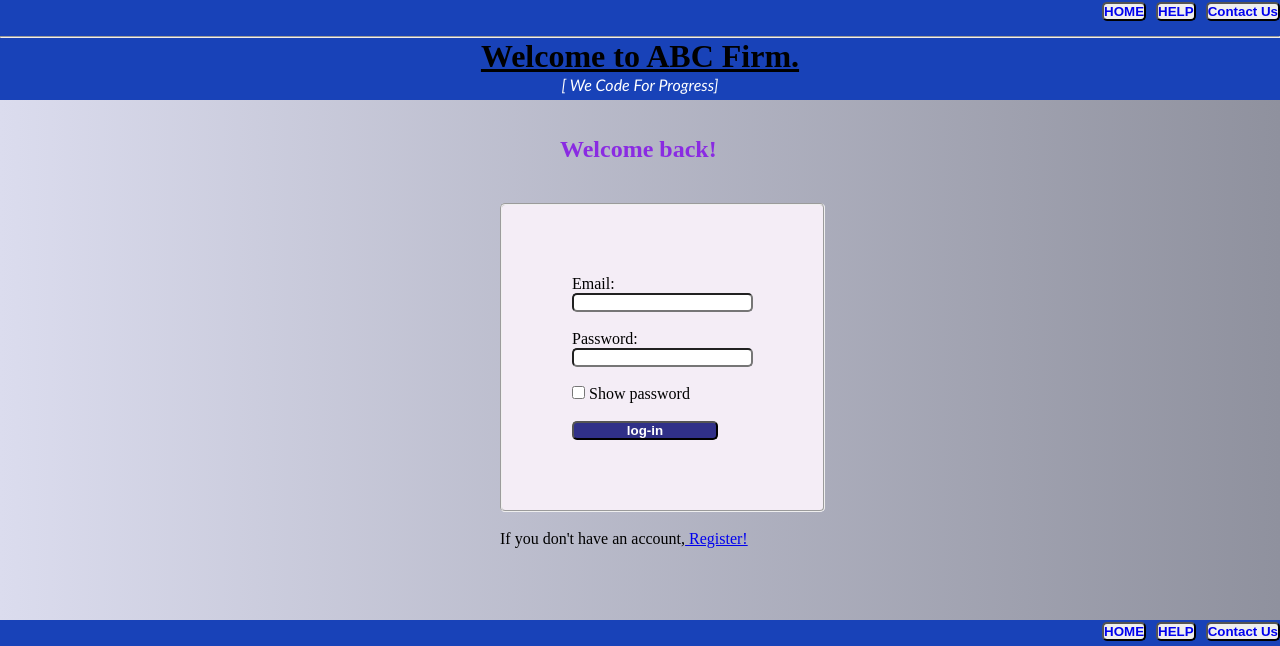
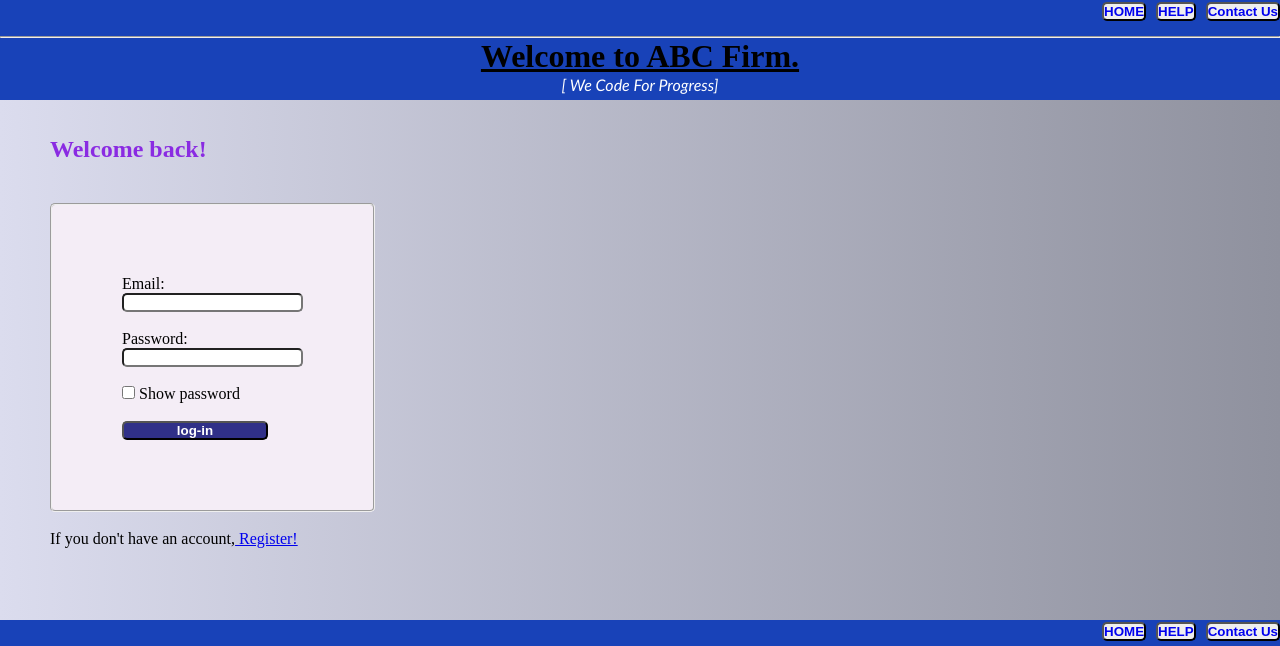
Before and after one commit to kibibi5/abc-firm-site, a plain HTML site: page login.html in a window 1280 px wide. Shown: the top 646 px of the page. Drawn offline with Linux system fonts and the light colour scheme.

Commit message:
Update style.css

```diff
--- a/style.css
+++ b/style.css
@@ -62,7 +62,7 @@ input {
 .login {
   margin-top: 40px;
   margin-right: 0px;
-  margin-left: 500px;
+  margin-left: 50px;
   margin-bottom: 0px;
 }
 
@@ -73,7 +73,7 @@ fieldset {
   background-color: rgb(244, 237, 246);
 }
 .logheader {
-  margin-left: 560px;
+  margin-left: 50px;
   color: blueviolet;
 }
 
```
